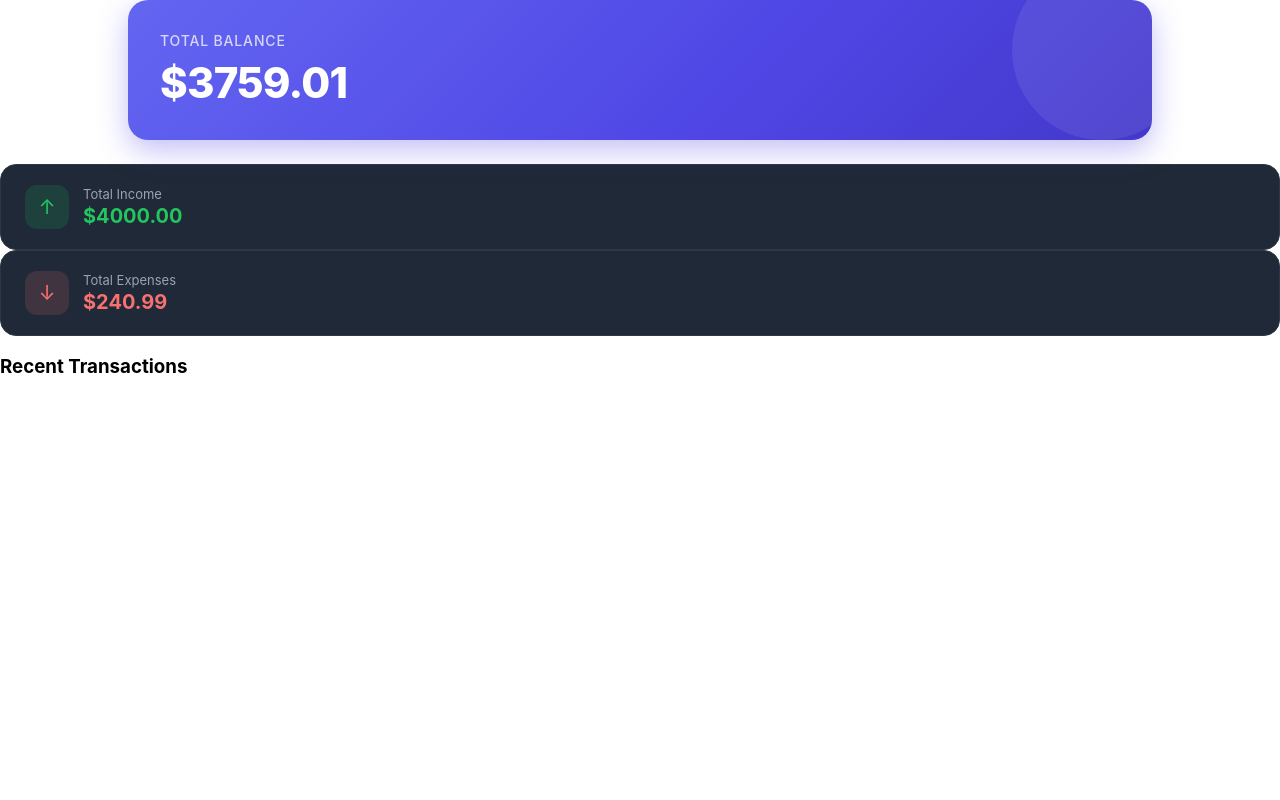
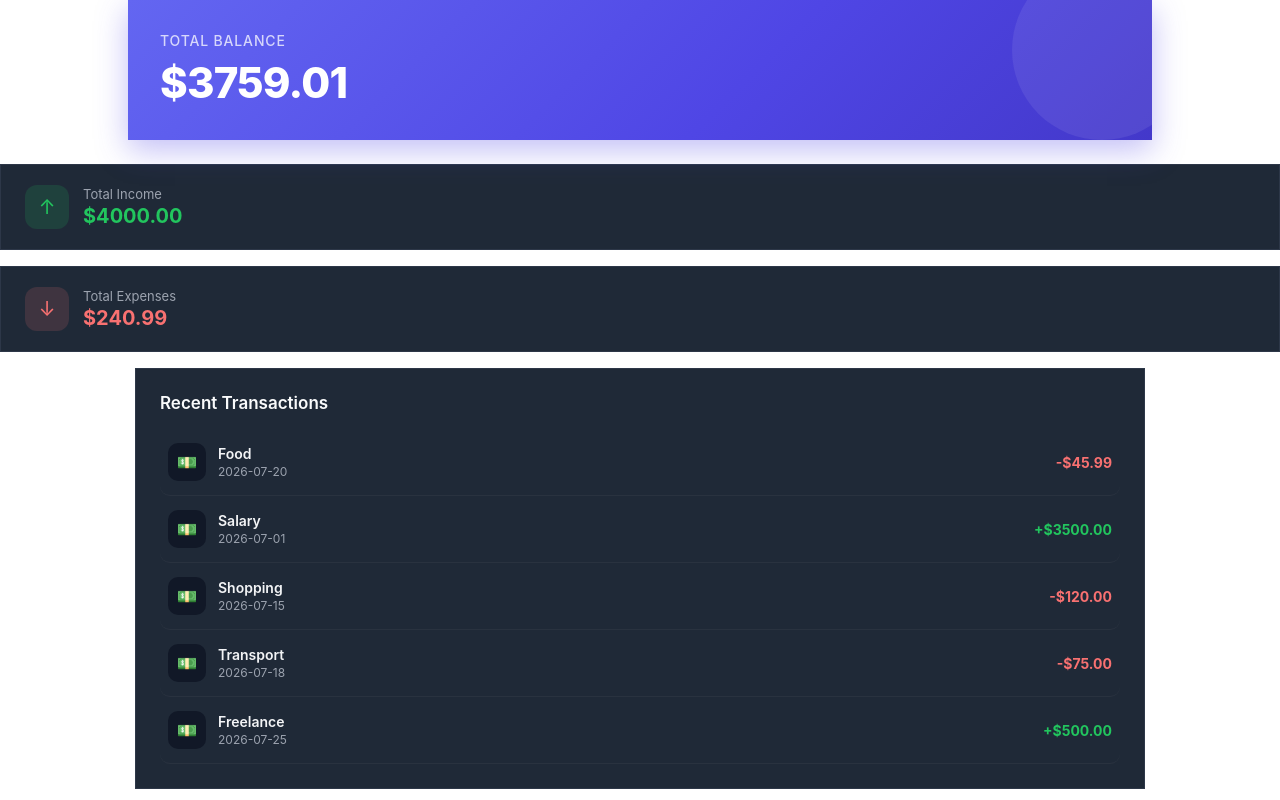
Before and after one commit to pochrahul55-ux/finance-tracker, a React (Vite) app in the folder finance-tracker-app/: page / in a window 1280 px wide. Built offline with nearby package versions, Linux system fonts and the light colour scheme; data requests are answered from the project's data file.

Commit message:
feat: update card components with new styles and layout enhancements

```diff
--- a/finance-tracker-app/src/components/BalanceCard.module.css
+++ b/finance-tracker-app/src/components/BalanceCard.module.css
@@ -2,7 +2,7 @@
   max-width: 960px;
   margin: 0 auto 24px;
   padding: 32px;
-  border-radius: 20px;
+  border-radius: 0px;
   background: linear-gradient(135deg, #6366f1 0%, #4f46e5 60%, #4338ca 100%);
   box-shadow: 0 10px 30px rgba(79, 70, 229, 0.35);
   position: relative;
@@ -10,7 +10,7 @@
 }
 
 .balanceCard::after {
-  content: '';
+  content: "";
   position: absolute;
   top: -40px;
   right: -40px;
--- a/finance-tracker-app/src/components/ExpenseCard.module.css
+++ b/finance-tracker-app/src/components/ExpenseCard.module.css
@@ -1,12 +1,15 @@
 .summaryCard {
   padding: 20px 24px;
-  border-radius: 16px;
+  border-radius: 0px;
   background: #1f2937;
   border: 1px solid #2d3748;
   display: flex;
   align-items: center;
   gap: 14px;
-  transition: transform 0.15s ease, border-color 0.15s ease;
+  transition:
+    transform 0.15s ease,
+    border-color 0.15s ease;
+  margin-bottom: 16px;
 }
 
 .summaryCard:hover {
--- a/finance-tracker-app/src/components/IncomeCard.module.css
+++ b/finance-tracker-app/src/components/IncomeCard.module.css
@@ -1,6 +1,6 @@
 .summaryCard {
   padding: 20px 24px;
-  border-radius: 16px;
+  border-radius: 0px;
   background: #1f2937;
   border: 1px solid #2d3748;
   display: flex;
@@ -9,7 +9,7 @@
   transition:
     transform 0.15s ease,
     border-color 0.15s ease;
-  margin-top: 10px;
+  margin-bottom: 16px;
 }
 
 .summaryCard:hover {
--- a/finance-tracker-app/src/components/TransactionsCard.jsx
+++ b/finance-tracker-app/src/components/TransactionsCard.jsx
@@ -1,18 +1,15 @@
 import TransactionsList from "./TransactionsList";
+import styles from "./TransactionsCard.module.css";
 
 export default function TransactionsCard({ transactions }) {
   return (
-    <>
-      <h3>Recent Transactions</h3>
-      {transactions.map((transaction) => (
-        <TransactionsList
-          key={transaction.id}
-          amount={transaction.amount}
-          category={transaction.category}
-          date={transaction.date}
-          type={transaction.type}
-        />
+    <div className={styles.transactionsSection}>
+      <div className={styles.transactionsHeader}>
+        <span className={styles.transactionsTitle}>Recent Transactions</span>
+      </div>
+      {transactions.map((t) => (
+        <TransactionsList key={t.id} {...t} />
       ))}
-    </>
+    </div>
   );
 }
--- /dev/null
+++ b/finance-tracker-app/src/components/TransactionsCard.module.css
@@ -0,0 +1,21 @@
+.transactionsSection {
+  max-width: 960px;
+  margin: 0 auto;
+  background: #1f2937;
+  border: 1px solid #2d3748;
+  border-radius: 0px;
+  padding: 24px;
+}
+
+.transactionsHeader {
+  display: flex;
+  justify-content: space-between;
+  align-items: center;
+  margin-bottom: 16px;
+}
+
+.transactionsTitle {
+  font-size: 17px;
+  font-weight: 600;
+  color: #f9fafb;
+}
--- a/finance-tracker-app/src/components/TransactionsList.jsx
+++ b/finance-tracker-app/src/components/TransactionsList.jsx
@@ -1,7 +1,20 @@
+import styles from "./TransactionsList.module.css";
+
 export default function TransactionsList({ amount, category, date, type }) {
   return (
-    <div>
-
+    <div className={styles.transactionItem}>
+      <div className={styles.transactionLeft}>
+        <div className={styles.transactionIcon}>💵</div>
+        <div>
+          <div className={styles.transactionName}>{category}</div>
+          <div className={styles.transactionDate}>{date}</div>
+        </div>
+      </div>
+      <div
+        className={`${styles.transactionAmount} ${type === "income" ? styles.positive : styles.negative}`}
+      >
+        {type === "expense" ? "-" : "+"}${amount.toFixed(2)}
+      </div>
     </div>
   );
 }
--- /dev/null
+++ b/finance-tracker-app/src/components/TransactionsList.module.css
@@ -0,0 +1,55 @@
+.transactionItem {
+  display: flex;
+  justify-content: space-between;
+  align-items: center;
+  padding: 14px 8px;
+  border-radius: 10px;
+  transition: background 0.15s ease;
+  border-bottom: 1px solid #29323f;
+}
+
+.transactionItem:hover {
+  background: #26303f;
+}
+
+.transactionLeft {
+  display: flex;
+  align-items: center;
+  gap: 12px;
+}
+
+.transactionIcon {
+  width: 38px;
+  height: 38px;
+  border-radius: 10px;
+  background: #111827;
+  display: flex;
+  align-items: center;
+  justify-content: center;
+  font-size: 16px;
+}
+
+.transactionName {
+  font-size: 14px;
+  font-weight: 600;
+  color: #f3f4f6;
+}
+
+.transactionDate {
+  font-size: 12px;
+  color: #9ca3af;
+  margin-top: 2px;
+}
+
+.transactionAmount {
+  font-size: 14px;
+  font-weight: 700;
+}
+
+.positive {
+  color: #22c55e;
+}
+
+.negative {
+  color: #f87171;
+}
```
